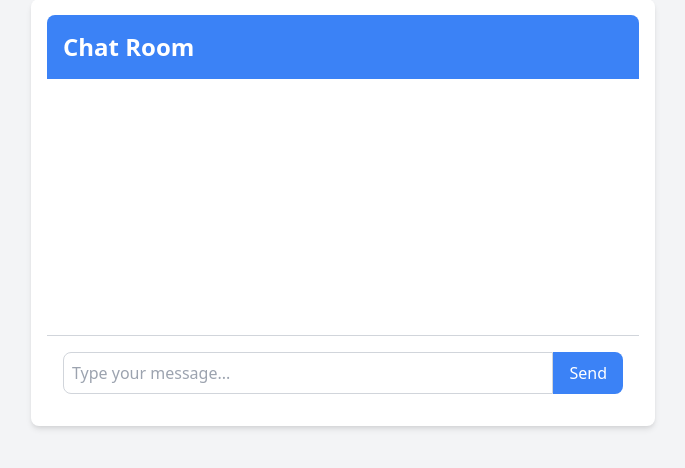
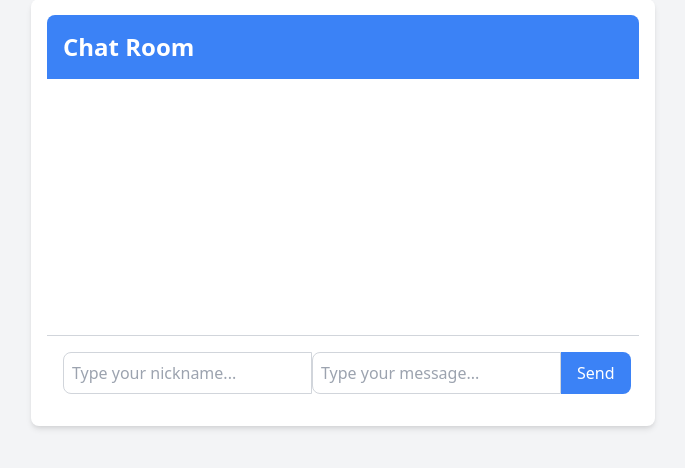
Before and after one commit to Delvio/chat-app, a Django app: page /chat/ in a window 1280 px wide. Shown: the part 101-569 px from the top of the page, without its empty margins (297-982 px from the left). Run offline with Django 4.2, Linux system fonts and the light colour scheme.

Commit message:
added nickname field

```diff
--- a/chat/templates/chat/chat.html
+++ b/chat/templates/chat/chat.html
@@ -15,6 +15,13 @@
   </div>
   <div class="p-4 border-t border-gray-300">
     <div class="flex">
+      <input
+        type="text"
+        id="nickname-input"
+        placeholder="Type your nickname..."
+        required
+        class="flex-1 p-2 rounded-l-lg border border-gray-300 focus:outline-none focus:border-blue-500"
+      />
       <input
         type="text"
         id="message-input"
```
